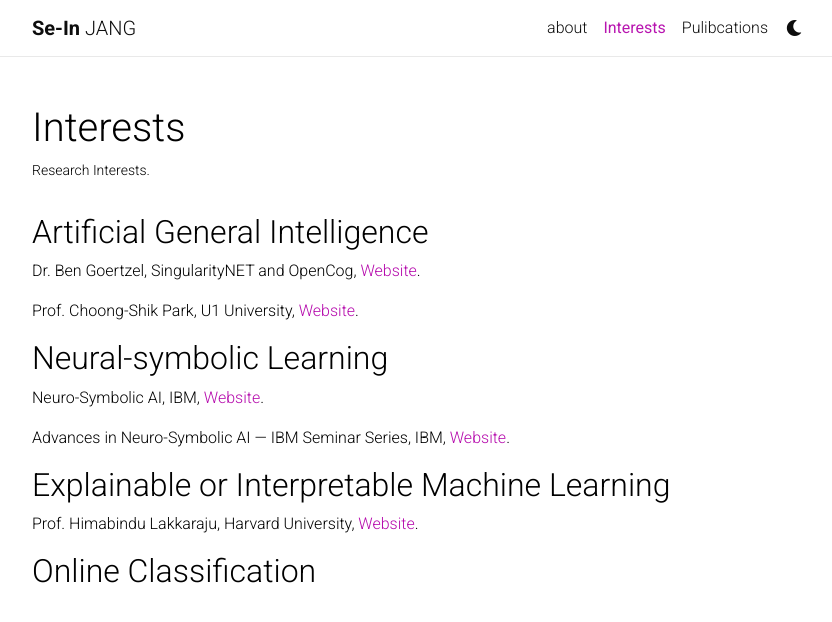
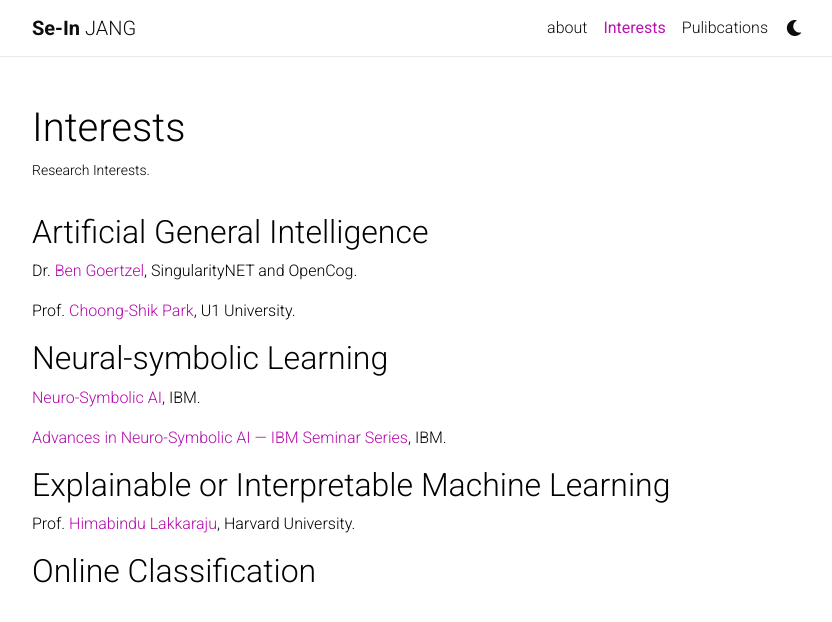
Before and after one commit to sijang/sijang.github.io, a Jekyll site: the page built from _pages/Interests.md, in a window 1280 px wide. Shown: the top 622 px of the page, without its empty margins (223-1055 px from the left). Built offline with Jekyll 4.4.1, drawn with Linux system fonts in a browser that asks for light colours; nearby versions of some CDN libraries; a style sheet for code colours, icons or effects is not loaded.

Commit message:
Update Interests.md

```diff
--- a/_pages/Interests.md
+++ b/_pages/Interests.md
@@ -7,16 +7,16 @@ nav: true
 ---
 
 ## Artificial General Intelligence
-  > Dr. Ben Goertzel, SingularityNET and OpenCog, [Website](http://goertzel.org){:target="_blank"}.
+  > Dr. [Ben Goertzel](http://goertzel.org){:target="_blank"}, SingularityNET and OpenCog.
 
-  > Prof. Choong-Shik Park, U1 University, [Website](https://www.researchgate.net/profile/Choong-Shik-Park){:target="_blank"}.
+  > Prof. [Choong-Shik Park](https://www.researchgate.net/profile/Choong-Shik-Park){:target="_blank"}, U1 University.
 
 ## Neural-symbolic Learning
-  > Neuro-Symbolic AI, IBM, [Website](https://researcher.watson.ibm.com/researcher/view_group.php?id=10518){:target="_blank"}.
+  > [Neuro-Symbolic AI](https://researcher.watson.ibm.com/researcher/view_group.php?id=10518){:target="_blank"}, IBM.
 
-  > Advances in Neuro-Symbolic AI — IBM Seminar Series, IBM, [Website](https://researcher.watson.ibm.com/researcher/view_group.php?id=10510){:target="_blank"}.
+  > [Advances in Neuro-Symbolic AI — IBM Seminar Series](https://researcher.watson.ibm.com/researcher/view_group.php?id=10510){:target="_blank"}, IBM.
 
 ## Explainable or Interpretable Machine Learning
-  > Prof. Himabindu Lakkaraju, Harvard University, [Website](https://himalakkaraju.github.io){:target="_blank"}.
+  > Prof. [Himabindu Lakkaraju](https://himalakkaraju.github.io){:target="_blank"}, Harvard University.
 
 ## Online Classification
```
